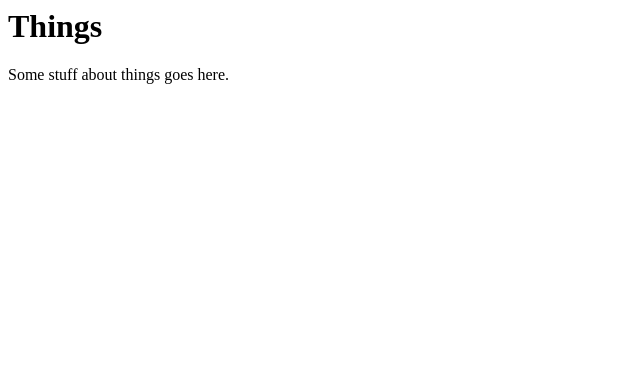
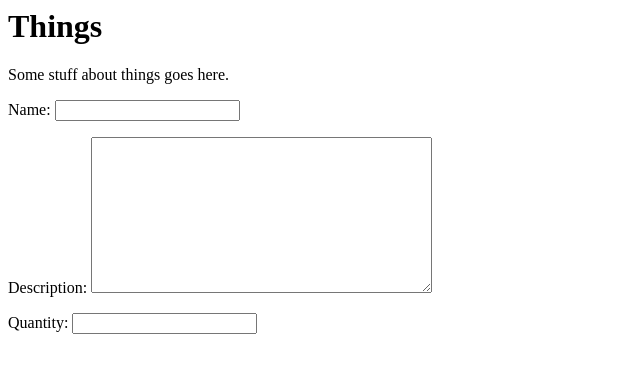
Before and after one commit to KCL-SEG/things-2-sahityasakthivel, a Django app: template things/templates/home.html in a window 1280 px wide. Shown: the top 373 px of the page, without its empty margins (0-640 px from the left). Run offline with Django 3.2, Linux system fonts and the light colour scheme; the template is opened without the code that fills it: values named after a table or form of the project are taken from there, others are empty.

Commit message:
Completed Task by creating form

```diff
--- a/thingproject/urls.py
+++ b/thingproject/urls.py
@@ -20,4 +20,6 @@ from things import views
 urlpatterns = [
     path('admin/', admin.site.urls),
     path('', views.home, name='home'),
+
+
 ]
--- a/things/forms.py
+++ b/things/forms.py
@@ -1,3 +1,8 @@
 """Forms of the project."""
+from django import forms
+# Create your forms here.
 
-# Create your forms here.
+class ThingForm(forms.Form):
+    name = forms.CharField(label = 'Name')
+    description = forms.CharField(widget = forms.Textarea)
+    quantity = forms.CharField(widget = forms.NumberInput)
--- a/things/templates/home.html
+++ b/things/templates/home.html
@@ -7,5 +7,8 @@
     Things
   </h1>
   <p>Some stuff about things goes here.</p>
+  <form action = "{% url 'home'%}" method = "post">
+    {%csrf_token%}
+    {{form.as_p }}
 </body>
 </html>
--- a/things/views.py
+++ b/things/views.py
@@ -1,4 +1,6 @@
 from django.shortcuts import render
+from .forms import ThingForm
 
 def home(request):
+    form = ThingForm()
     return render(request, 'home.html', {'form': form})
```
